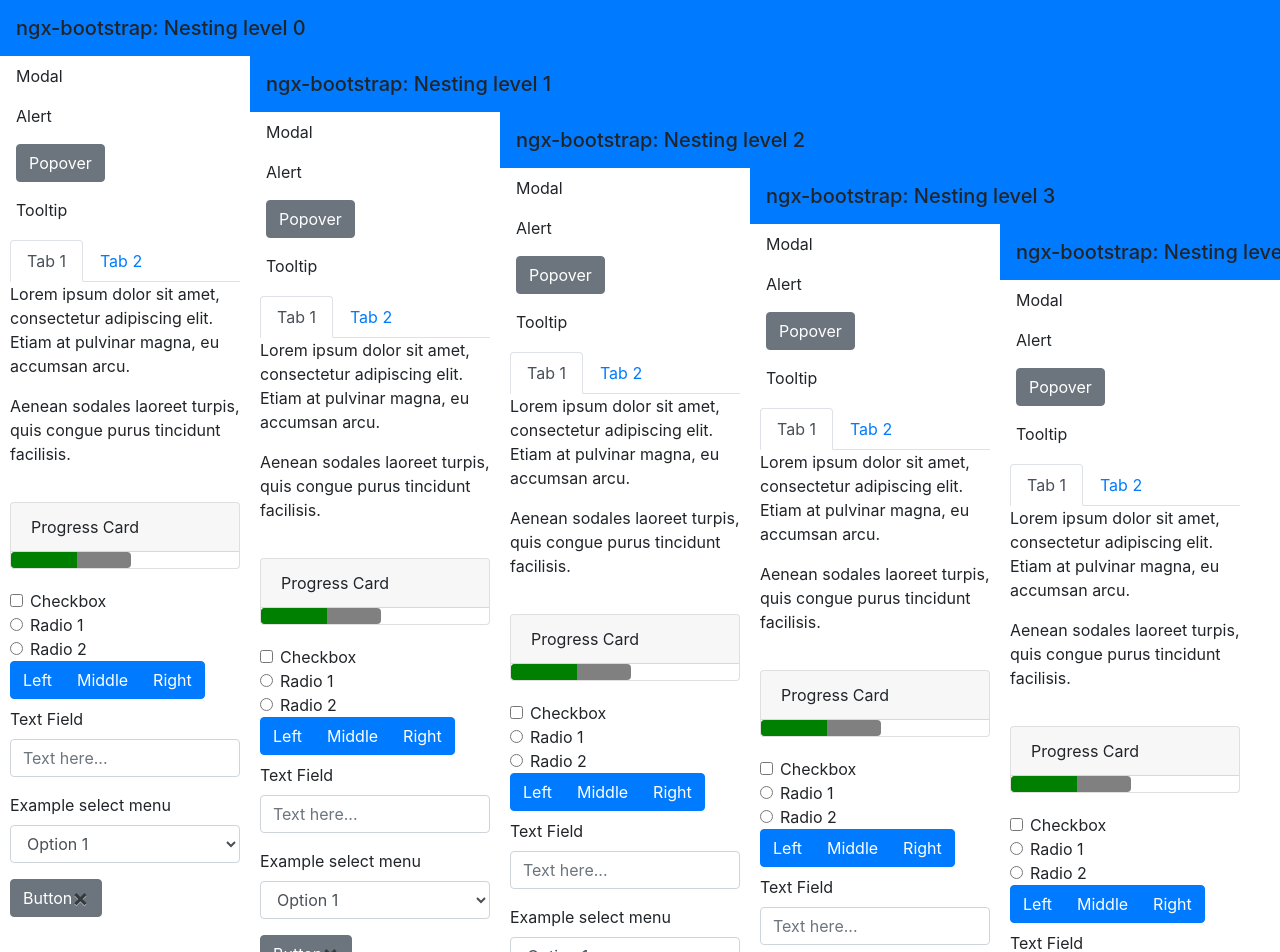
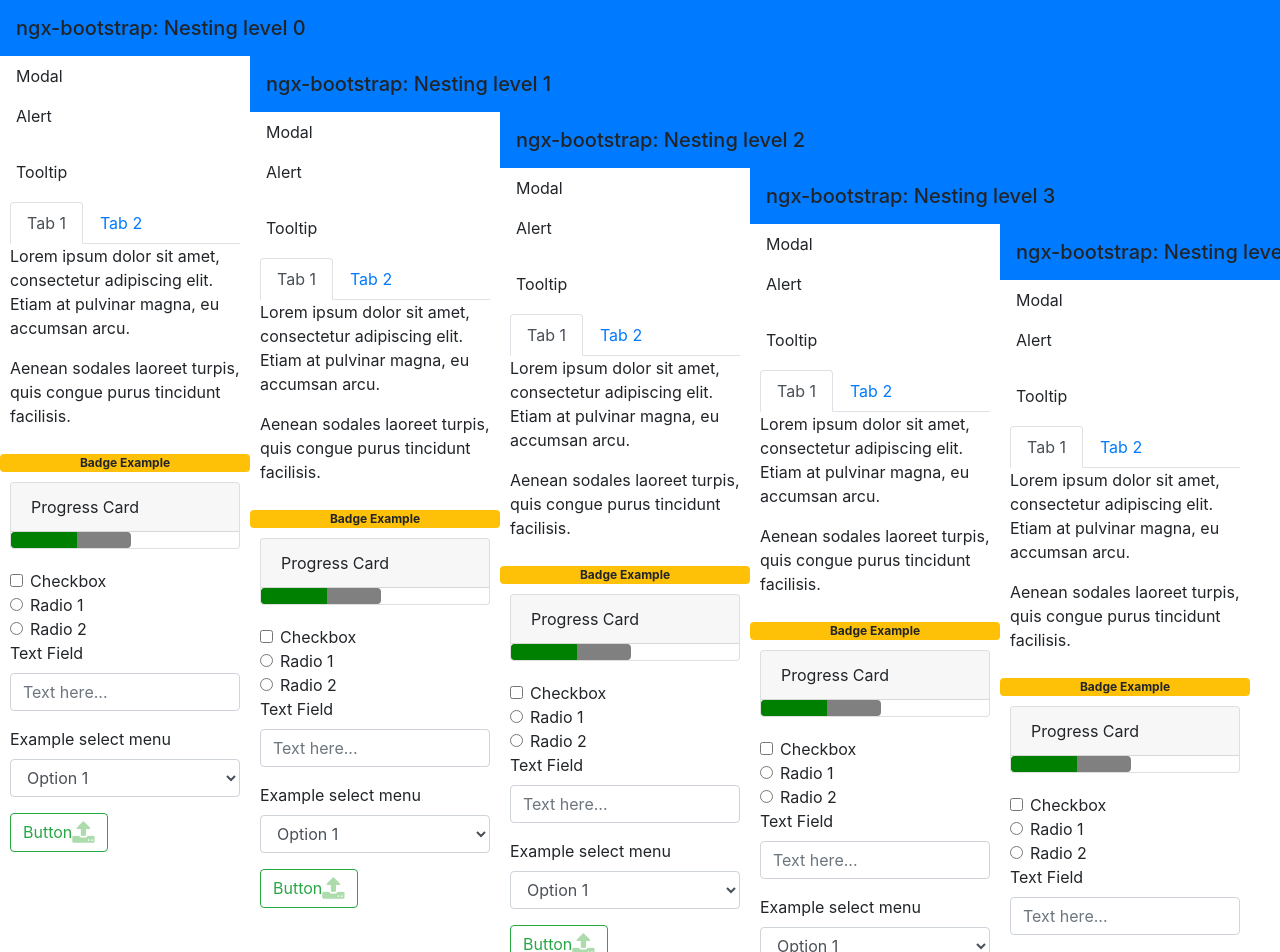
Before and after one commit to JSMike/ng-ui-study, an Angular app: page / in a window 1280 px wide. Shown: the top 952 px of the page. Built offline with nearby package versions, Linux system fonts and the light colour scheme.

Commit message:
Updates for benchmark

```diff
--- a/src/app/app.component.ts
+++ b/src/app/app.component.ts
@@ -2,8 +2,7 @@
 
 @Component({
   selector: 'ng-ui-root',
-  templateUrl: './app.component.html',
-  styleUrls: ['./app.component.scss']
+  templateUrl: './app.component.html'
 })
 export class AppComponent {
   title = 'ng-ui works!';
--- a/src/app/demo/demo.component.html
+++ b/src/app/demo/demo.component.html
@@ -7,7 +7,7 @@
       <span class="nav-item nav-link" (click)="staticModal.show()">Modal</span>
       <span class="nav-item nav-link" (click)="alert = true">Alert</span>
       <span class="nav-item nav-link">
-        <button class="btn btn-secondary" placement="right" tooltip="Popover example" triggers="focus">Popover</button>
+        <span placement="right" popover="Vivamus sagittis lacus vel augue laoreet rutrum faucibus.">Popover</span>
       </span>
       <span class="nav-item nav-link">
         <span placement="right" tooltip="Tooltip example">Tooltip</span>
@@ -23,6 +23,7 @@
         <p>Sed non risus ac orci tempus dictum. Suspendisse potenti. Quisque ultricies feugiat risus, eget lacinia nunc maximus eu.</p>
       </tab>
     </tabset>
+    <span class="badge badge-warning">Badge Example</span>
     <div class="card">
       <div class="card-header">Progress Card</div>
       <div class="card-block">
@@ -48,14 +49,6 @@
           Radio 2
         </label>
       </div>
-      <div class="btn-group">
-        <label class="btn btn-primary" ngModel name="buttons"
-          btnRadio="Left">Left</label>
-        <label class="btn btn-primary" ngModel name="buttons"
-          btnRadio="Middle">Middle</label>
-        <label class="btn btn-primary" ngModel name="buttons"
-          btnRadio="Right">Right</label>
-      </div>
       <div class="form-group">
         <label for="textField">Text Field</label>
         <input type="text" id="textField" class="form-control" placeholder="Text here...">
@@ -68,7 +61,7 @@
           <option>Option 3</option>
         </select>
       </div>
-      <button type="button" class="btn btn-secondary">Button <span class="close">&times;</span></button>
+      <button type="button" class="btn btn-outline-success">Button <span class="close"><i class="fa fa-upload icon-success"></i></span></button>
   </form>
   </div>
   <div class="demo-content">
@@ -81,14 +74,14 @@
   <div class="modal-dialog modal-sm">
     <div class="modal-content">
       <div class="modal-header">
-        <h4 class="modal-title pull-left">Static modal</h4>
+        <h4 class="modal-title pull-left">Modal Title</h4>
         <button type="button" class="close pull-right" aria-label="Close" (click)="staticModal.hide()">
-          <span aria-hidden="true">&times;</span>
+          <span aria-hidden="true"><i class="fa fa-times"></i></span>
         </button>
       </div>
       <div class="modal-body">
-        This is static modal, backdrop click will not close it.
-        Click <b>&times;</b> to close modal.
+        <p>Lorem ipsum dolor sit amet, consectetur adipiscing elit. Etiam at pulvinar magna, eu accumsan arcu.</p>
+        <p>Aenean sodales laoreet turpis, quis congue purus tincidunt facilisis.</p>
       </div>
     </div>
   </div>
--- a/src/app/demo/demo.component.ts
+++ b/src/app/demo/demo.component.ts
@@ -1,16 +1,10 @@
-import { Component, Input, OnInit } from '@angular/core';
+import { Component, Input } from '@angular/core';
 
 @Component({
   selector: 'ng-ui-demo',
-  templateUrl: './demo.component.html',
-  styleUrls: ['./demo.component.scss']
+  templateUrl: './demo.component.html'
 })
-export class DemoComponent implements OnInit {
+export class DemoComponent {
   @Input() deep: number;
   alert = false;
-  constructor() { }
-
-  ngOnInit() {
-  }
-
 }
--- a/src/index.html
+++ b/src/index.html
@@ -3,7 +3,7 @@
 <head>
   <meta charset="utf-8">
   <title>NgUiStudy</title>
-  <base href="/">
+  <base href="./">
 
   <meta name="viewport" content="width=device-width, initial-scale=1">
   <link rel="icon" type="image/x-icon" href="favicon.ico">
--- a/src/styles.scss
+++ b/src/styles.scss
@@ -1,5 +1,5 @@
 /* You can add global styles to this file, and also import other style files */
-@import 'variables';
+@import '~font-awesome/css/font-awesome.css';
 @import '~bootstrap/scss/bootstrap';
 
 html, body, ng-ui-root {
@@ -58,3 +58,7 @@
   bottom: 0;
   left: 15px;
 }
+
+.icon-success {
+    color: #5CB85C;
+}
```
Also changed, not shown: src/_variables.scss (deleted), src/app/app.component.scss (deleted), src/app/demo/demo.component.scss (deleted).
